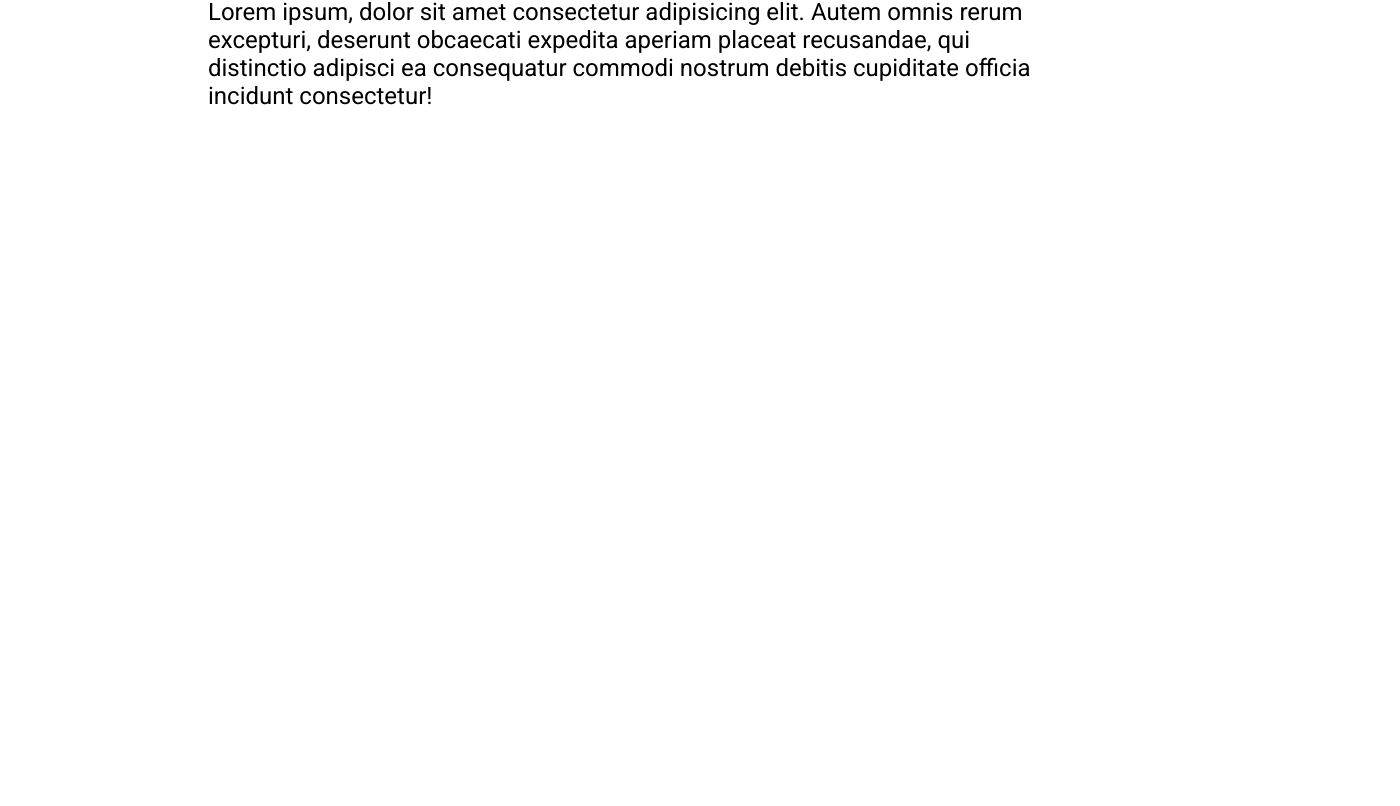
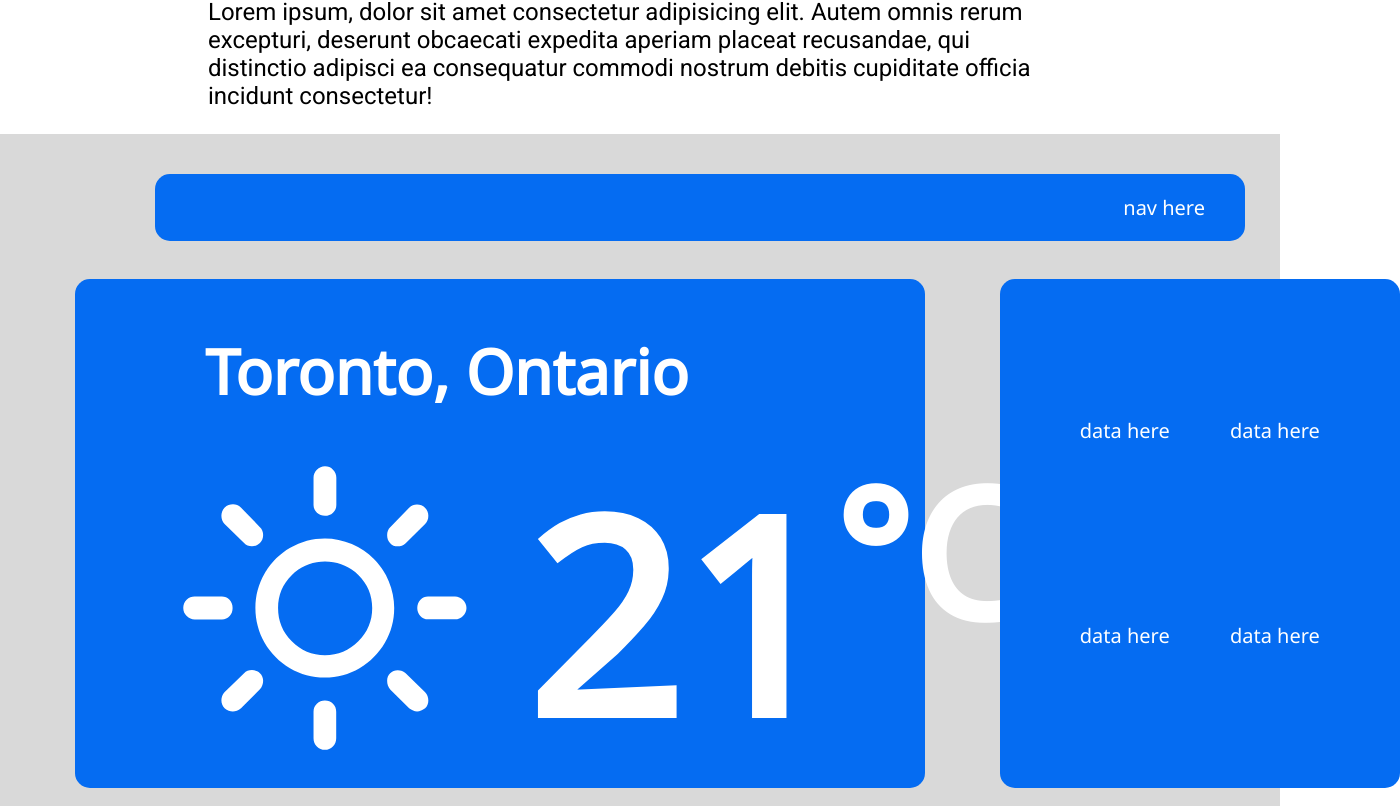
Before and after one commit to Ghazalmir/React-and-Express-Guide, a React (Create React App) app: page / in a window 1280 px wide. Shown: the part 954-1760 px from the top of the page, 1400 px wide, since content can reach past the window. Before the commit the page ends 1088 px from the top, so only its background shows below. Built offline with nearby package versions, Linux system fonts and the light colour scheme.

Commit message:
altered the layout for tutorial a little

```diff
--- a/src/App.js
+++ b/src/App.js
@@ -6,7 +6,7 @@ function App() {
   return (
     <div className="App">
       <Tutorial></Tutorial>
-      {/* <WeatherApp></WeatherApp> */}
+      <WeatherApp></WeatherApp>
     </div>
   );
 }
```
